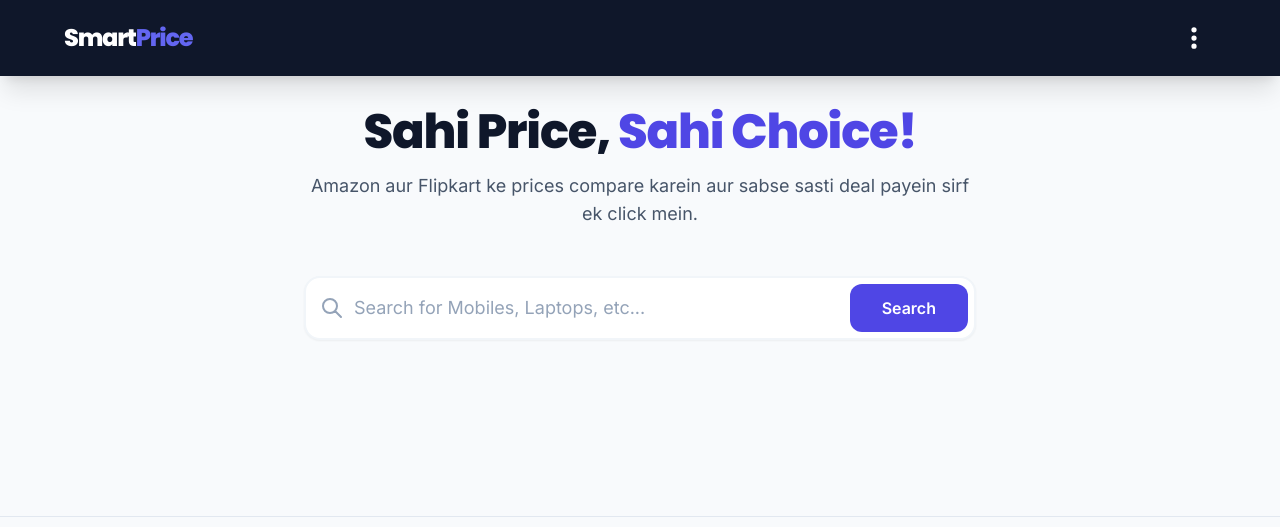
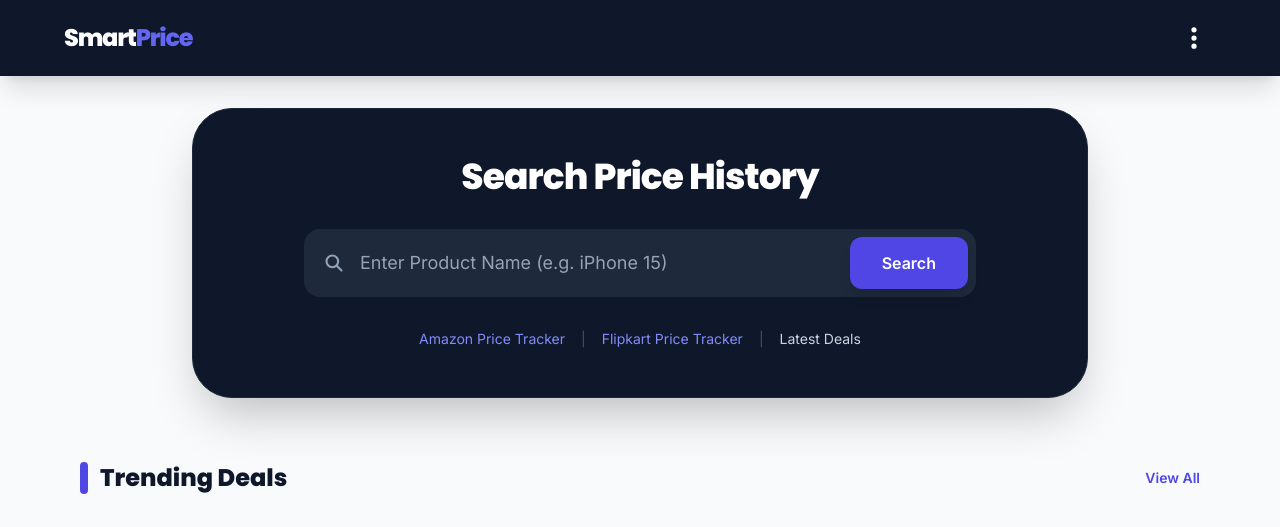
Before and after one commit to sano911/my-price-web, a Flask app: page / in a window 1280 px wide. Shown: the top 527 px of the page. Run offline with Flask 3, Linux system fonts and the light colour scheme; some libraries are stand-ins or nearby versions.

Commit message:
Update index.html

```diff
--- a/templates/index.html
+++ b/templates/index.html
@@ -1,74 +1,103 @@
 {% extends "base.html" %}
 {% block content %}
 
-<div class="text-center mb-12">
-    <h1 class="text-4xl md:text-5xl font-extrabold text-slate-900 mb-4 tracking-tight">
-        Sahi Price, <span class="text-indigo-600">Sahi Choice!</span>
+<div class="max-w-4xl mx-auto bg-[#0f172a] rounded-[2.5rem] p-8 md:p-12 shadow-2xl mb-16 text-center border border-slate-800">
+    <h1 class="text-3xl md:text-4xl font-extrabold text-white mb-4 tracking-tight">
+        Search Price History
     </h1>
-    <p class="text-lg text-slate-600 max-w-2xl mx-auto">
-        Amazon aur Flipkart ke prices compare karein aur sabse sasti deal payein sirf ek click mein.
-    </p>
-</div>
 
-<div class="max-w-2xl mx-auto mb-16">
+    <div class="max-w-2xl mx-auto mt-8">
         <form method="POST" class="relative group">
-        <div class="absolute inset-y-0 left-0 pl-4 flex items-center pointer-events-none">
-            <svg class="h-6 w-6 text-slate-400 group-focus-within:text-indigo-600 transition" fill="none" viewBox="0 0 24 24" stroke="currentColor">
-                <path stroke-linecap="round" stroke-linejoin="round" stroke-width="2" d="M21 21l-6-6m2-5a7 7 0 11-14 0 7 7 0 0114 0z" />
+            <div class="absolute inset-y-0 left-0 pl-5 flex items-center pointer-events-none">
+                <svg class="h-5 w-5 text-slate-400 group-focus-within:text-indigo-400 transition" fill="none" viewBox="0 0 24 24" stroke="currentColor">
+                    <path stroke-linecap="round" stroke-linejoin="round" stroke-width="2.5" d="M21 21l-6-6m2-5a7 7 0 11-14 0 7 7 0 0114 0z" />
                 </svg>
             </div>
             <input type="text" name="product" required
-            class="block w-full pl-12 pr-32 py-4 bg-white border-2 border-slate-100 rounded-2xl leading-5 placeholder-slate-400 focus:outline-none focus:ring-4 focus:ring-indigo-100 focus:border-indigo-500 sm:text-lg transition-all shadow-sm"
-            placeholder="Search for Mobiles, Laptops, etc...">
+                class="block w-full pl-14 pr-36 py-5 bg-[#1e293b] border-none rounded-2xl text-white placeholder-slate-400 focus:ring-2 focus:ring-indigo-500 text-lg transition-all"
+                placeholder="Enter Product Name (e.g. iPhone 15)">
 
             <button type="submit"
-            class="absolute right-2 top-2 bottom-2 bg-indigo-600 text-white px-8 rounded-xl font-bold hover:bg-indigo-700 hover:shadow-lg active:scale-95 transition-all">
+                class="absolute right-2 top-2 bottom-2 bg-indigo-600 text-white px-8 rounded-xl font-bold hover:bg-indigo-500 active:scale-95 transition-all shadow-lg">
                 Search
             </button>
         </form>
     </div>
 
+    <div class="mt-8 flex flex-wrap justify-center gap-4 text-sm text-slate-400 font-medium">
+        <span class="text-indigo-400 cursor-pointer hover:underline">Amazon Price Tracker</span>
+        <span class="text-slate-600">|</span>
+        <span class="text-indigo-400 cursor-pointer hover:underline">Flipkart Price Tracker</span>
+        <span class="text-slate-600">|</span>
+        <span class="text-slate-300">Latest Deals</span>
+    </div>
+</div>
+
 {% if product_data %}
-<div class="max-w-md mx-auto bg-white rounded-3xl shadow-2xl overflow-hidden border border-slate-100 animate-in slide-in-from-bottom duration-500">
+<div id="results" class="max-w-md mx-auto mb-20 animate-in slide-in-from-bottom duration-700">
+    <div class="bg-white rounded-[2rem] shadow-2xl overflow-hidden border border-slate-100">
 
         {% if product_data.is_fallback %}
-    <div class="bg-amber-50 p-3 text-center text-xs text-amber-700 font-medium border-b border-amber-100">
-        ⚠️ Live price nahi mil paya, niche buttons se direct check karein.
+        <div class="bg-amber-50 p-3 text-center text-[10px] text-amber-700 font-bold uppercase tracking-widest border-b border-amber-100">
+            ⚠️ Live API Data Unavailable - Use Direct Links Below
         </div>
         {% endif %}
 
-    <div class="bg-slate-50 p-8 flex justify-center">
-        <img src="{{ product_data.image }}" alt="Product" class="h-56 object-contain transform hover:scale-105 transition duration-300">
+        <div class="bg-slate-50 p-10 flex justify-center">
+            <img src="{{ product_data.image }}" alt="Product" class="h-60 object-contain hover:scale-105 transition duration-500">
         </div>
 
-    <div class="p-6">
-        <div class="mb-4 text-center">
-            <h2 class="text-2xl font-bold text-slate-800 line-clamp-2 leading-tight">{{ product_data.title }}</h2>
-            <div class="mt-2 inline-block px-4 py-1 {% if product_data.is_fallback %}bg-slate-100 text-slate-500{% else %}bg-green-100 text-green-700{% endif %} rounded-full font-bold text-lg">
+        <div class="p-8">
+            <div class="mb-6 text-center">
+                <h2 class="text-xl font-extrabold text-slate-900 line-clamp-2 leading-snug mb-3">{{ product_data.title }}</h2>
+                <div class="inline-block px-6 py-2 {% if product_data.is_fallback %}bg-slate-100 text-slate-500{% else %}bg-green-100 text-green-700{% endif %} rounded-full font-black text-xl">
                     {{ product_data.price }}
                 </div>
             </div>
 
             <div class="grid grid-cols-2 gap-4">
                 <a href="{{ product_data.amazon_link }}" target="_blank"
-               class="flex flex-col items-center justify-center p-3 border-2 border-orange-100 rounded-2xl hover:bg-orange-50 hover:border-orange-200 transition group shadow-sm hover:shadow-md">
-                <span class="text-xs text-slate-400 font-semibold mb-1 uppercase tracking-wider">Buy on</span>
-                <span class="text-orange-600 font-extrabold text-lg">Amazon</span>
+                   class="flex flex-col items-center justify-center p-4 border-2 border-orange-50 rounded-2xl hover:bg-orange-50 hover:border-orange-200 transition-all shadow-sm">
+                    <span class="text-[10px] text-slate-400 font-bold uppercase tracking-tighter">Buy on</span>
+                    <span class="text-orange-600 font-black text-lg">Amazon</span>
                 </a>
 
                 <a href="{{ product_data.flipkart_link }}" target="_blank"
-               class="flex flex-col items-center justify-center p-3 border-2 border-blue-100 rounded-2xl hover:bg-blue-50 hover:border-blue-200 transition group shadow-sm hover:shadow-md">
-                <span class="text-xs text-slate-400 font-semibold mb-1 uppercase tracking-wider">Buy on</span>
-                <span class="text-blue-600 font-extrabold text-lg">Flipkart</span>
+                   class="flex flex-col items-center justify-center p-4 border-2 border-blue-50 rounded-2xl hover:bg-blue-50 hover:border-blue-200 transition-all shadow-sm">
+                    <span class="text-[10px] text-slate-400 font-bold uppercase tracking-tighter">Buy on</span>
+                    <span class="text-blue-600 font-black text-lg">Flipkart</span>
                 </a>
             </div>
         </div>
     </div>
+</div>
+{% endif %}
 
-<div class="text-center mt-6">
-    <p class="text-slate-400 text-xs italic">Prices up-to-date nahi ho sakte. Store par click karke confirm karein.</p>
+<div class="mt-12">
+    <div class="flex items-center justify-between mb-8">
+        <h2 class="text-2xl font-black text-slate-900 flex items-center">
+            <span class="w-2 h-8 bg-indigo-600 rounded-full mr-3"></span>
+            Trending Deals
+        </h2>
+        <a href="#" class="text-indigo-600 font-bold text-sm hover:underline">View All</a>
     </div>
 
-{% endif %}
+    <div class="grid grid-cols-1 sm:grid-cols-2 lg:grid-cols-3 gap-8">
+        {% for deal in trending_deals %}
+        <div class="bg-white p-6 rounded-3xl shadow-lg border border-slate-50 hover:shadow-xl transition-all group">
+            <div class="h-40 flex justify-center mb-4 bg-slate-50 rounded-2xl p-4 overflow-hidden">
+                <img src="{{ deal.img }}" class="object-contain group-hover:scale-110 transition duration-500">
+            </div>
+            <h3 class="font-bold text-slate-800 text-lg mb-4">{{ deal.name }}</h3>
+            <form action="/" method="POST">
+                <input type="hidden" name="product" value="{{ deal.name }}">
+                <button type="submit" class="w-full py-3 bg-slate-100 text-slate-600 font-bold rounded-xl hover:bg-indigo-600 hover:text-white transition-colors">
+                    Check Price
+                </button>
+            </form>
+        </div>
+        {% endfor %}
+    </div>
+</div>
 
 {% endblock %}
```
Lines whose indentation alone changed are shown as unchanged.
